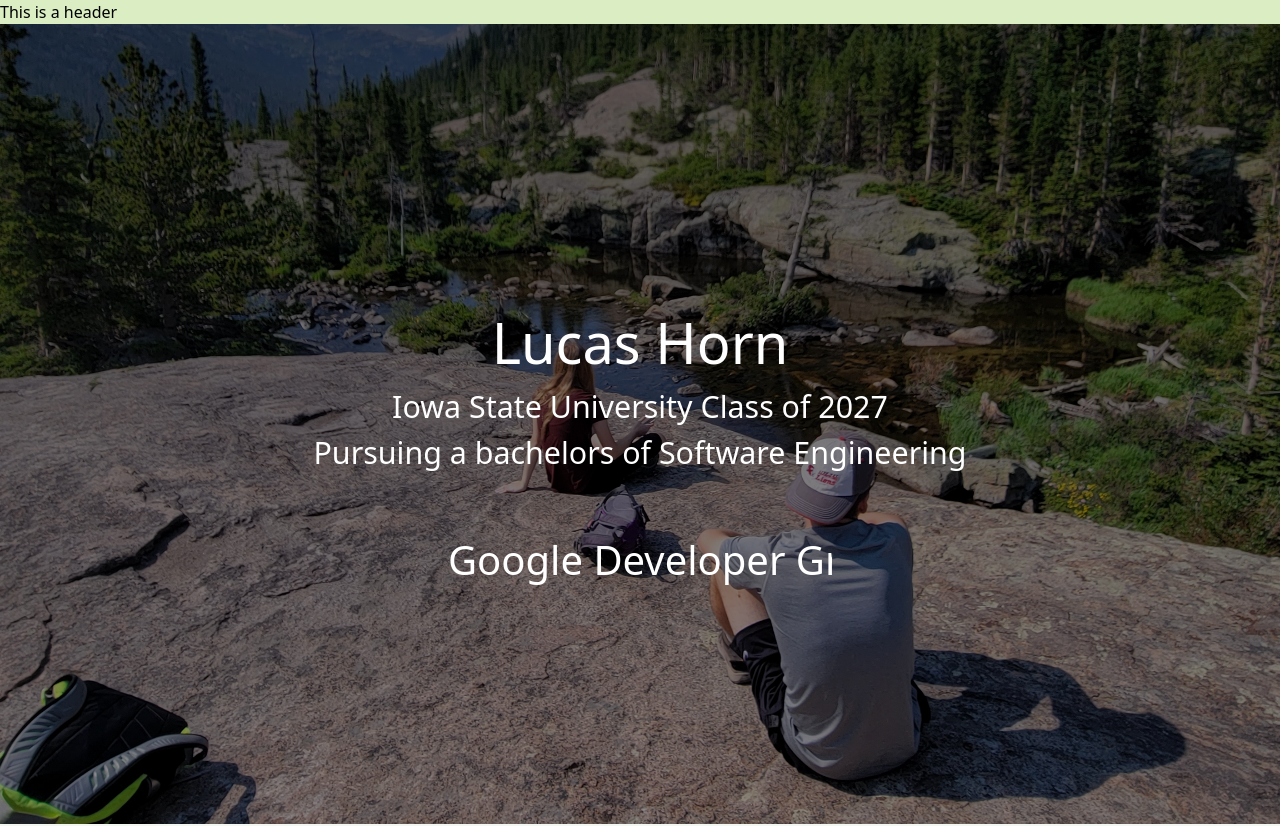
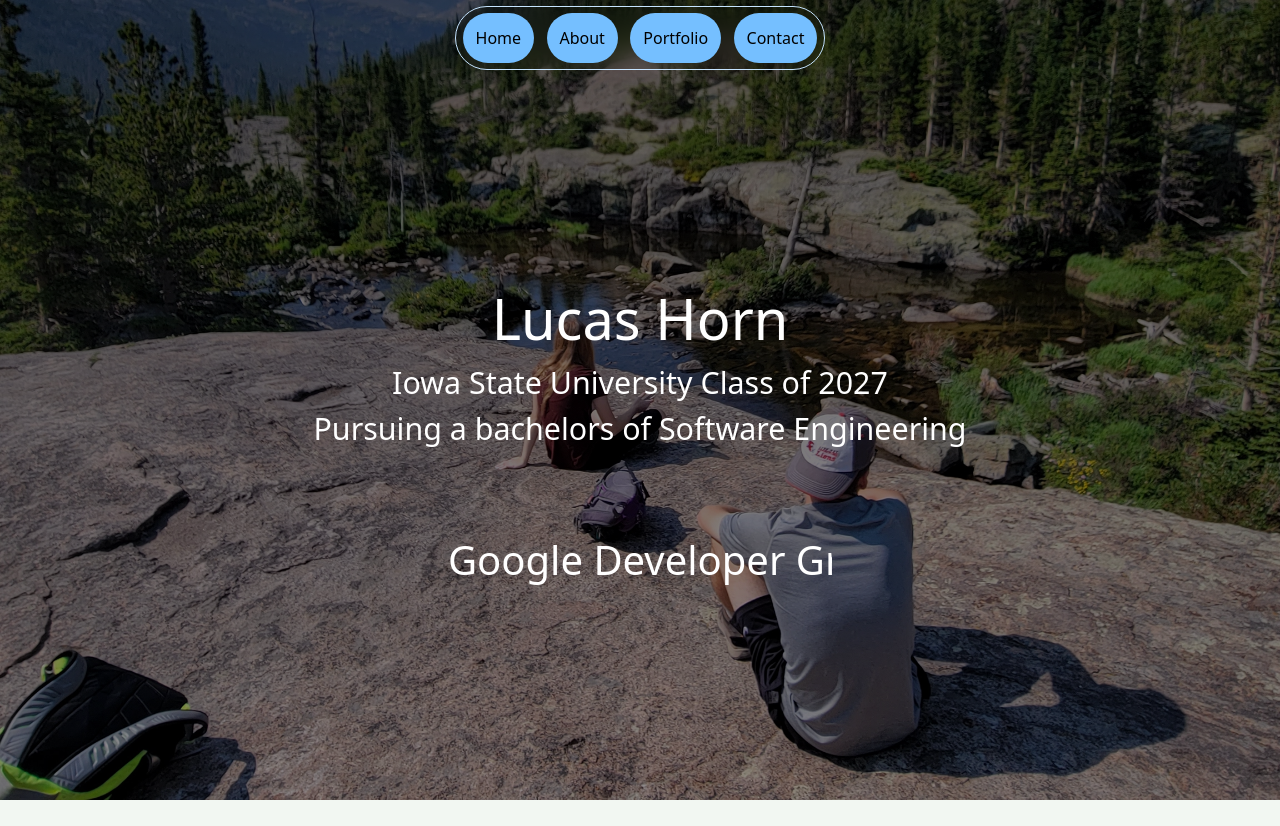
Before and after one commit to LucasAHorn/LucasAHorn.github.io, a React (Vite) app: page / in a window 1280 px wide. Shown: the top 826 px of the page. Built offline with nearby package versions, Linux system fonts and the light colour scheme.

Commit message:
adding header from a different personal repo, fixing image import for about me

```diff
--- a/src/components/aboutMe/AboutMe.jsx
+++ b/src/components/aboutMe/AboutMe.jsx
@@ -18,7 +18,7 @@ function AboutMe() {
         </a>
       </div>
       <div className="about-me-right">
-        <img src="src\assets\aboutMe.jpeg" alt="Lucas Horn" className="profile-image" />
+        <img src="../../../public/lucas_images/aboutMe.jpeg" alt="Lucas Horn" className="profile-image" />
         <div className="social-links">
           <a href="https://www.linkedin.com/in/lucasahorn" target="_blank" rel="noopener noreferrer">
             <FontAwesomeIcon icon={faLinkedin} />
--- /dev/null
+++ b/src/components/header/Header.css
@@ -0,0 +1,34 @@
+div.Header {
+    max-width: fit-content;
+    margin-inline: auto;
+    border-radius: 10vw;
+
+    display: flex;
+    flex-direction: row;
+
+    position: fixed;
+    top: 0.75vh;  /* 1vh below the top of the viewport */
+    left: 0;   /* Align to the left of the viewport */
+    right: 0;  /* Align to the right of the viewport */
+
+    background: transparent;
+    backdrop-filter: blur(10px);
+
+    border-style: solid;
+    border-color: rgb(198, 228, 255);
+    border-width: 0.1vh;
+    z-index: 999;
+}
+
+h2.PageSections {
+    background-color: rgb(117, 191, 255);
+    padding: 1vw;
+    border-radius: 10vw;
+    margin: 0.5vw;
+    cursor: pointer;
+    transition-duration: 0.4s;
+}
+
+h2.PageSections:hover {
+    background-color: rgb(0, 136, 255);
+}
--- a/src/components/header/Header.jsx
+++ b/src/components/header/Header.jsx
@@ -1,13 +1,23 @@
+import { useState } from "react";
+import "./Header.css";
+
+function Header(props) {
+    const homeBtn = document.getElementById("HomeBtn");
+    if (homeBtn) {
+        const [ele, sele] = useState(homeBtn.style.color);
+        sele("white");
+    }
+    function goToSection(a) {}
 
 
-function Header() {
 
-
-    return (<>
-
-        <p>This is a header</p>
-
-    </>);
+    return (
+        <div className="Header">
+            <h2 className="PageSections" id="HomeBtn" onClick={() => goToSection(props.PageSectionLocations[0])}>Home</h2>
+            <h2 className="PageSections" id="AboutBtn" onClick={() => goToSection(props.PageSectionLocations[1])}>About</h2>
+            <h2 className="PageSections" id="PortfolioBtn" onClick={() => goToSection(props.PageSectionLocations[2])}>Portfolio</h2>
+            <h2 className="PageSections" id="ContactBtn" onClick={() => goToSection(props.PageSectionLocations[3])}>Contact</h2>
+        </div>
+    );
 }
-
 export default Header;
```
